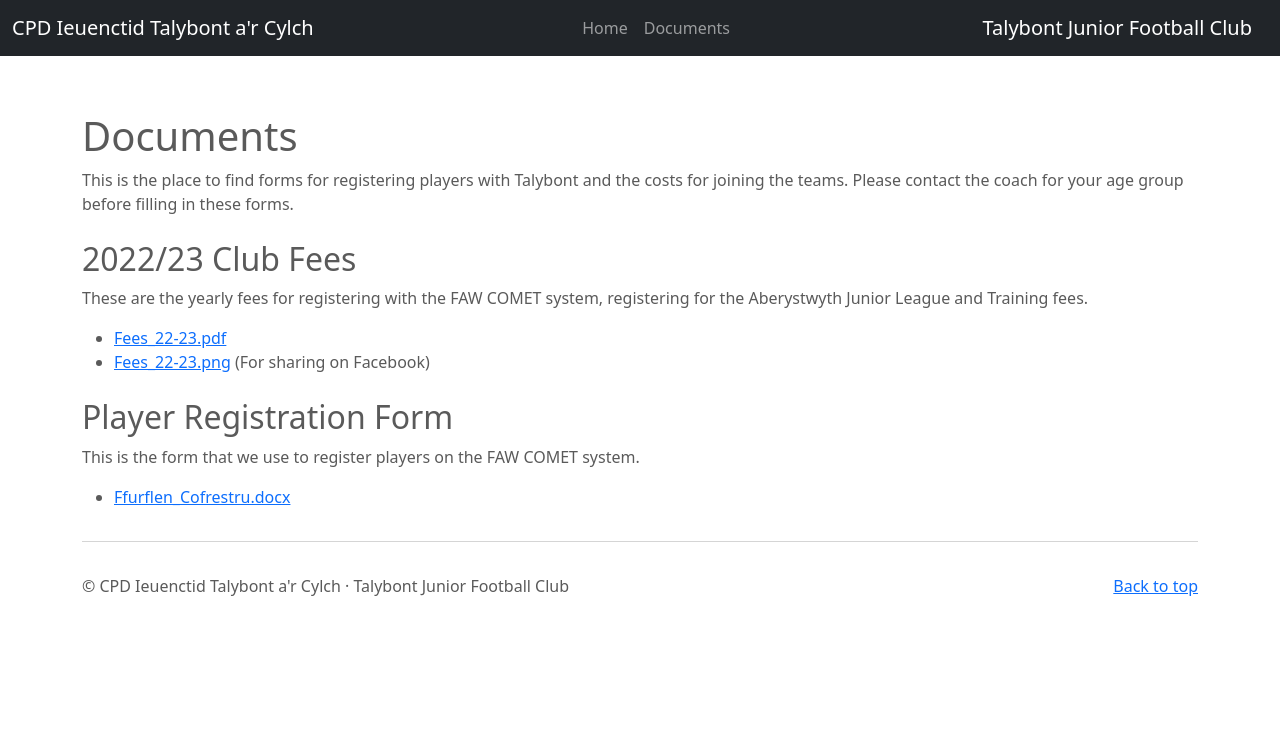
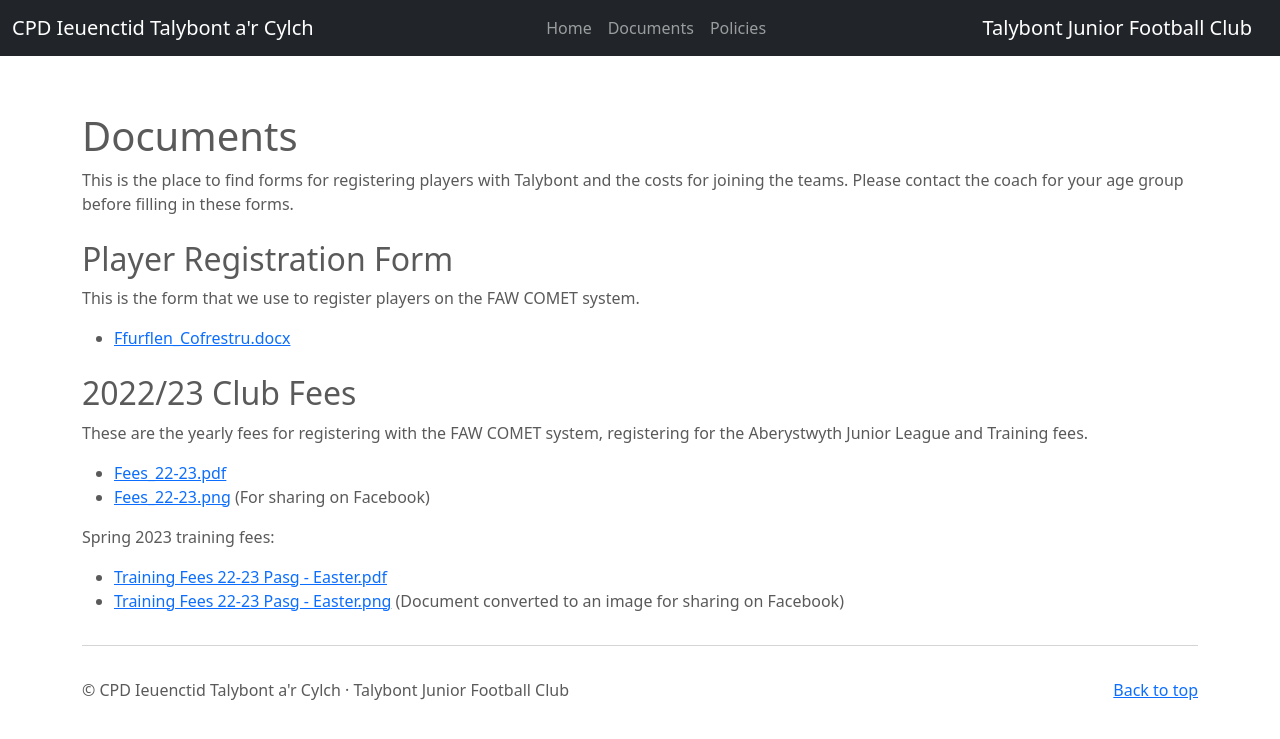
Before and after one commit to glenrobson/cpdtalybont.cymru, a Jekyll site: the page built from forms/index.md, in a window 1280 px wide. Shown: the top 739 px of the page. Built offline with Jekyll 4.4.1, drawn with Linux system fonts in a browser that asks for light colours; nearby versions of some CDN libraries.

```diff
--- a/_layouts/default.html
+++ b/_layouts/default.html
@@ -63,6 +63,9 @@
             <li class="nav-item">
               <a class="nav-link" href="/forms/">Documents</a>
             </li>
+            <li class="nav-item">
+              <a class="nav-link" href="/policies/">Policies</a>
+            </li>
             <!--<li class="nav-item">
               <a class="nav-link" href="#">News</a>
             </li>-->
--- a/forms/index.md
+++ b/forms/index.md
@@ -9,6 +9,12 @@ description: Forms and costs for joining the Talybont football team
 
 This is the place to find forms for registering players with Talybont and the costs for joining the teams. Please contact the coach for your age group before filling in these forms.
 
+## Player Registration Form
+
+This is the form that we use to register players on the FAW COMET system.
+
+ * [Ffurflen_Cofrestru.docx](Ffurflen_Cofrestru.docx)
+
 ## 2022/23 Club Fees
 
 These are the yearly fees for registering with the FAW COMET system, registering for the Aberystwyth Junior League and Training fees.
@@ -16,8 +22,7 @@ These are the yearly fees for registering with the FAW COMET system, registering
  * [Fees_22-23.pdf](Fees_22-23.pdf)
  * [Fees_22-23.png](Fees_22-23.png) (For sharing on Facebook)
 
-## Player Registration Form
+Spring 2023 training fees:
 
-This is the form that we use to register players on the FAW COMET system.
-
- * [Ffurflen_Cofrestru.docx](Ffurflen_Cofrestru.docx)
+ * [Training Fees 22-23 Pasg - Easter.pdf](TrainingFees22-23_Pasg-Easter.pdf)
+ * [Training Fees 22-23 Pasg - Easter.png](TrainingFees22-23_Pasg-Easter.png) (Document converted to an image for sharing on Facebook)
```
Also changed, not shown: index.md (+14 -8 lines), policies/index.md (added, +21 -0 lines), favicon.ico (added), forms/TrainingFees22-23_Pasg-Easter.png (added), 7 other files.
